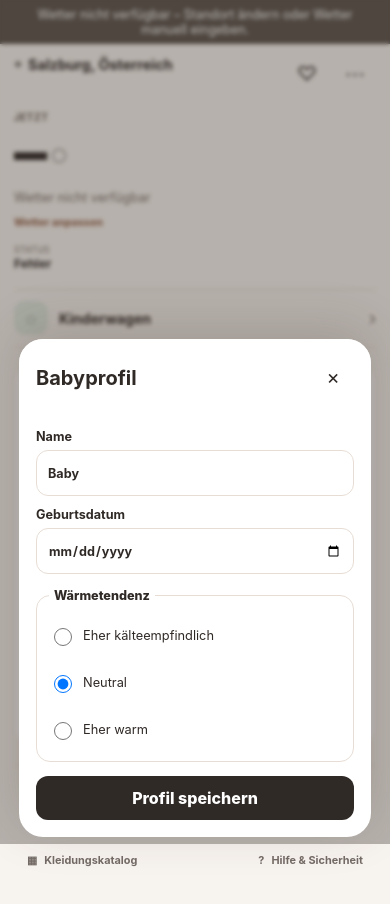
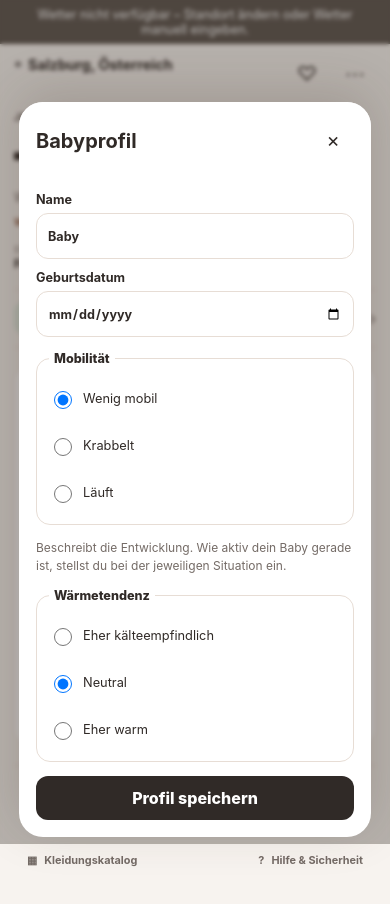
Before and after one commit to kovacicjaqueline-lang/chester-babywetter-app-public, a website: page index.html in a window 390 px wide. Both pictures are taken after a click on the button "Babyprofil öffnen". Drawn offline with Linux system fonts and the light colour scheme; no server answers.

Commit message:
feat(ui): add mobility stage to baby profile

```diff
--- a/index.html
+++ b/index.html
@@ -88,6 +88,8 @@
       <header class="sheet-header"><h2 id="profileTitle">Babyprofil</h2><button class="icon-button" value="cancel" aria-label="Babyprofil schließen">×</button></header>
       <label class="field">Name<input id="profileName" name="profileName" autocomplete="off" maxlength="40"></label>
       <label class="field">Geburtsdatum<input id="profileBirthDate" name="profileBirthDate" type="date"></label>
+      <fieldset class="choice-fieldset"><legend>Mobilität</legend><label><input type="radio" name="mobilityStage" value="low_mobility"> Wenig mobil</label><label><input type="radio" name="mobilityStage" value="crawling"> Krabbelt</label><label><input type="radio" name="mobilityStage" value="walking"> Läuft</label></fieldset>
+      <p class="dialog-note">Beschreibt die Entwicklung. Wie aktiv dein Baby gerade ist, stellst du bei der jeweiligen Situation ein.</p>
       <fieldset class="choice-fieldset"><legend>Wärmetendenz</legend><label><input type="radio" name="warmthBias" value="runs_cool"> Eher kälteempfindlich</label><label><input type="radio" name="warmthBias" value="neutral"> Neutral</label><label><input type="radio" name="warmthBias" value="runs_warm"> Eher warm</label></fieldset>
       <button class="primary-button" value="save" id="saveProfileButton">Profil speichern</button>
     </form>
```
